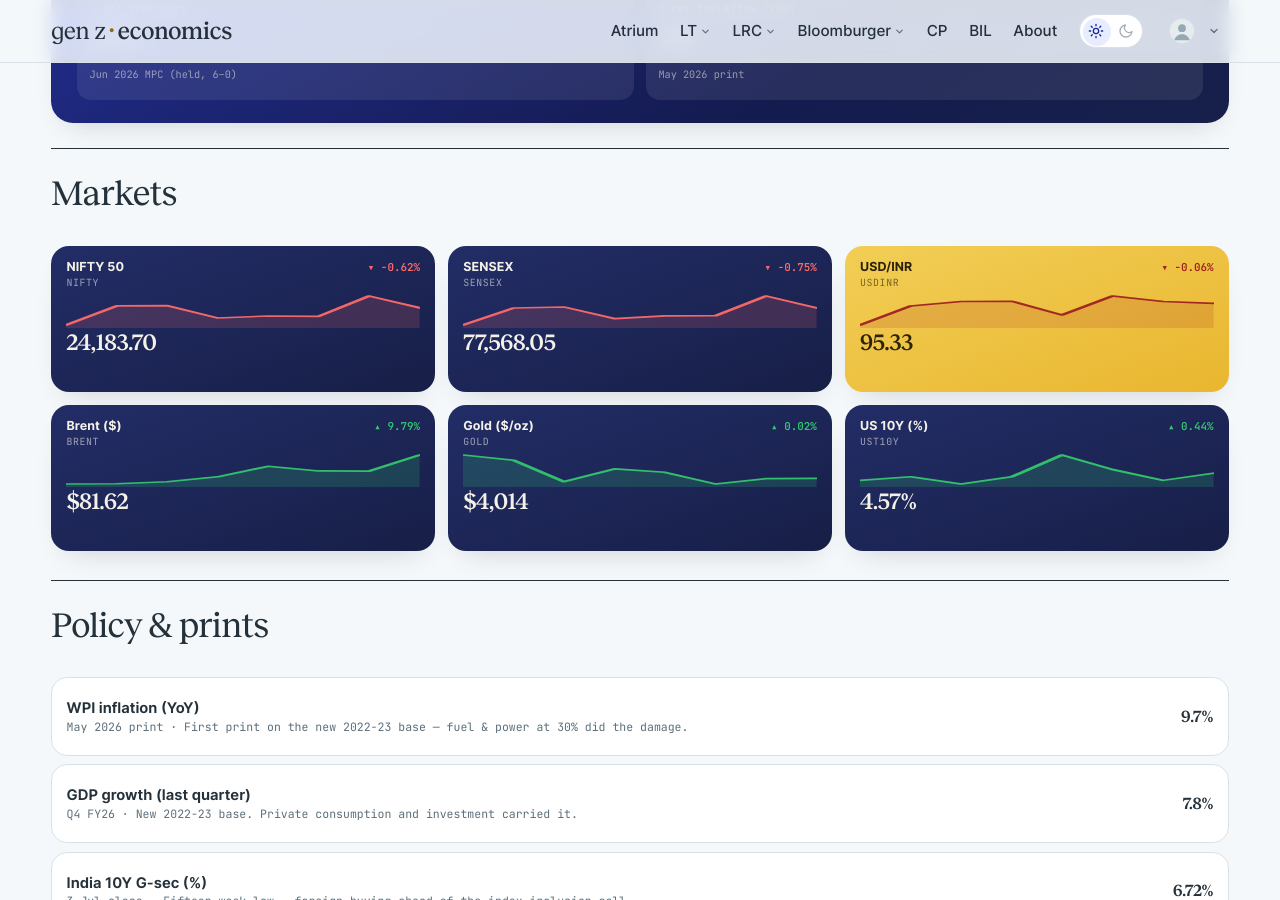
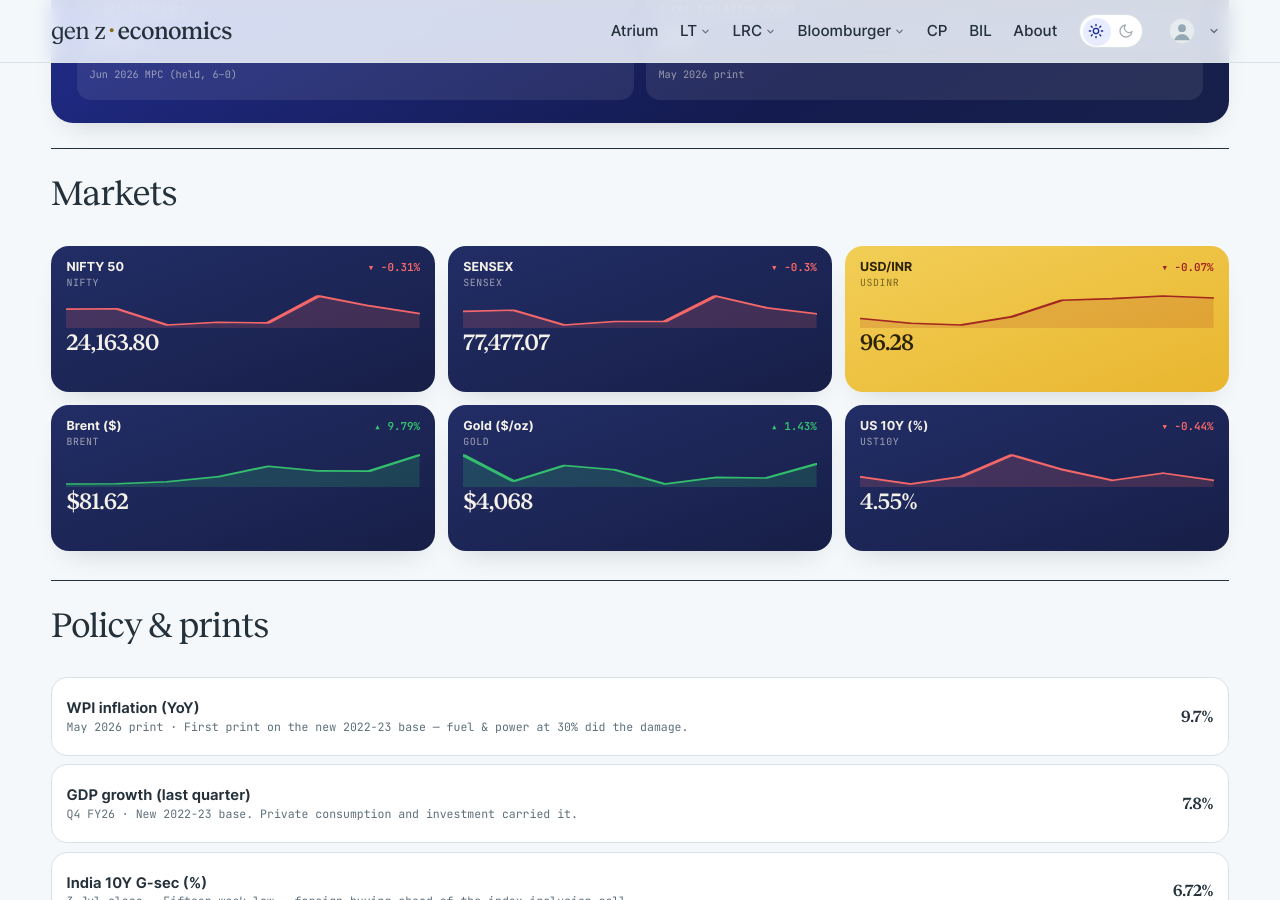
Before and after one commit to harsharya7021/genz-economics.com, a Jekyll site: the page built from macro-watch.html, in a window 1280 px wide and 900 px high, scrolled down 599 px. Built offline with Jekyll 4.4.1, drawn with Linux system fonts in a browser that asks for light colours; comment, search, counter and statistics services are not loaded.

Commit message:
data: morning market refresh

```diff
--- a/_data/macro.json
+++ b/_data/macro.json
@@ -1,49 +1,49 @@
 {
-  "as_of": "20 Jul 2026 close",
+  "as_of": "21 Jul 2026 close",
   "auto": {
     "nifty": {
       "label": "NIFTY 50",
-      "v": "24,183.70",
-      "chg": -0.62,
+      "v": "24,163.80",
+      "chg": -0.31,
       "spark": [
-        23962.801,
         24206.9,
         24211.0,
         24052.051,
         24078.5,
         24072.75,
         24334.301,
-        24183.699
+        24238.5,
+        24163.801
       ]
     },
     "sensex": {
       "label": "SENSEX",
-      "v": "77,568.05",
-      "chg": -0.75,
+      "v": "77,477.07",
+      "chg": -0.3,
       "spark": [
-        76741.82,
         77569.391,
         77616.398,
         77054.938,
         77185.43,
         77186.867,
         78151.453,
-        77568.047
+        77708.523,
+        77477.07
       ]
     },
     "usdinr": {
       "label": "USD/INR",
-      "v": "95.33",
-      "chg": -0.06,
+      "v": "96.28",
+      "chg": -0.07,
       "spark": [
-        94.66,
-        95.25,
-        95.39,
-        95.4,
-        94.97,
         95.56,
         95.39,
-        95.33
+        95.33,
+        95.62,
+        96.2,
+        96.26,
+        96.35,
+        96.28
       ]
     },
     "brent": {
@@ -63,32 +63,32 @@
     },
     "gold": {
       "label": "Gold ($/oz)",
-      "v": "$4,014",
-      "chg": 0.02,
+      "v": "$4,068",
+      "chg": 1.43,
       "spark": [
-        4130.6,
         4104.1,
         3997.0,
         4061.1,
         4044.0,
         3985.6,
         4012.7,
-        4013.6
+        4010.3,
+        4067.8
       ]
     },
     "ust10y": {
       "label": "US 10Y (%)",
-      "v": "4.57%",
-      "chg": 0.44,
+      "v": "4.55%",
+      "chg": -0.44,
       "spark": [
-        4.55,
         4.56,
         4.54,
         4.56,
         4.62,
         4.58,
         4.55,
-        4.57
+        4.57,
+        4.55
       ]
     }
   },
--- a/_data/markets.yml
+++ b/_data/markets.yml
@@ -2,53 +2,53 @@
 # USD/INR) are refreshed each weekday morning by the market-data workflow;
 # the India 10Y G-Sec line is maintained by hand. Do not hand-edit the
 # live tickers — the job overwrites them.
-as_of: 20 Jul 2026
+as_of: 21 Jul 2026
 tickers:
 - symbol: NIFTY 50
   code: ^NSEI
-  value: 24,183.70
-  change: −150.60
-  pct: −0.62%
+  value: 24,163.80
+  change: −74.70
+  pct: −0.31%
   dir: down
   spark:
-  - 23962.801
   - 24206.9
   - 24211.0
   - 24052.051
   - 24078.5
   - 24072.75
   - 24334.301
-  - 24183.699
+  - 24238.5
+  - 24163.801
 - symbol: SENSEX
   code: BSE
-  value: 77,568.05
-  change: −583.41
-  pct: −0.75%
+  value: 77,477.07
+  change: −231.45
+  pct: −0.30%
   dir: down
   spark:
-  - 76741.82
   - 77569.391
   - 77616.398
   - 77054.938
   - 77185.43
   - 77186.867
   - 78151.453
-  - 77568.047
+  - 77708.523
+  - 77477.07
 - symbol: USD / INR
   code: FX
-  value: '95.33'
-  change: −0.06
-  pct: −0.06%
+  value: '96.28'
+  change: −0.07
+  pct: −0.07%
   dir: down
   spark:
-  - 94.66
-  - 95.25
-  - 95.39
-  - 95.4
-  - 94.97
   - 95.56
   - 95.39
   - 95.33
+  - 95.62
+  - 96.2
+  - 96.26
+  - 96.35
+  - 96.28
 - symbol: 10Y G-Sec
   code: IN10Y
   value: 6.72%
```
